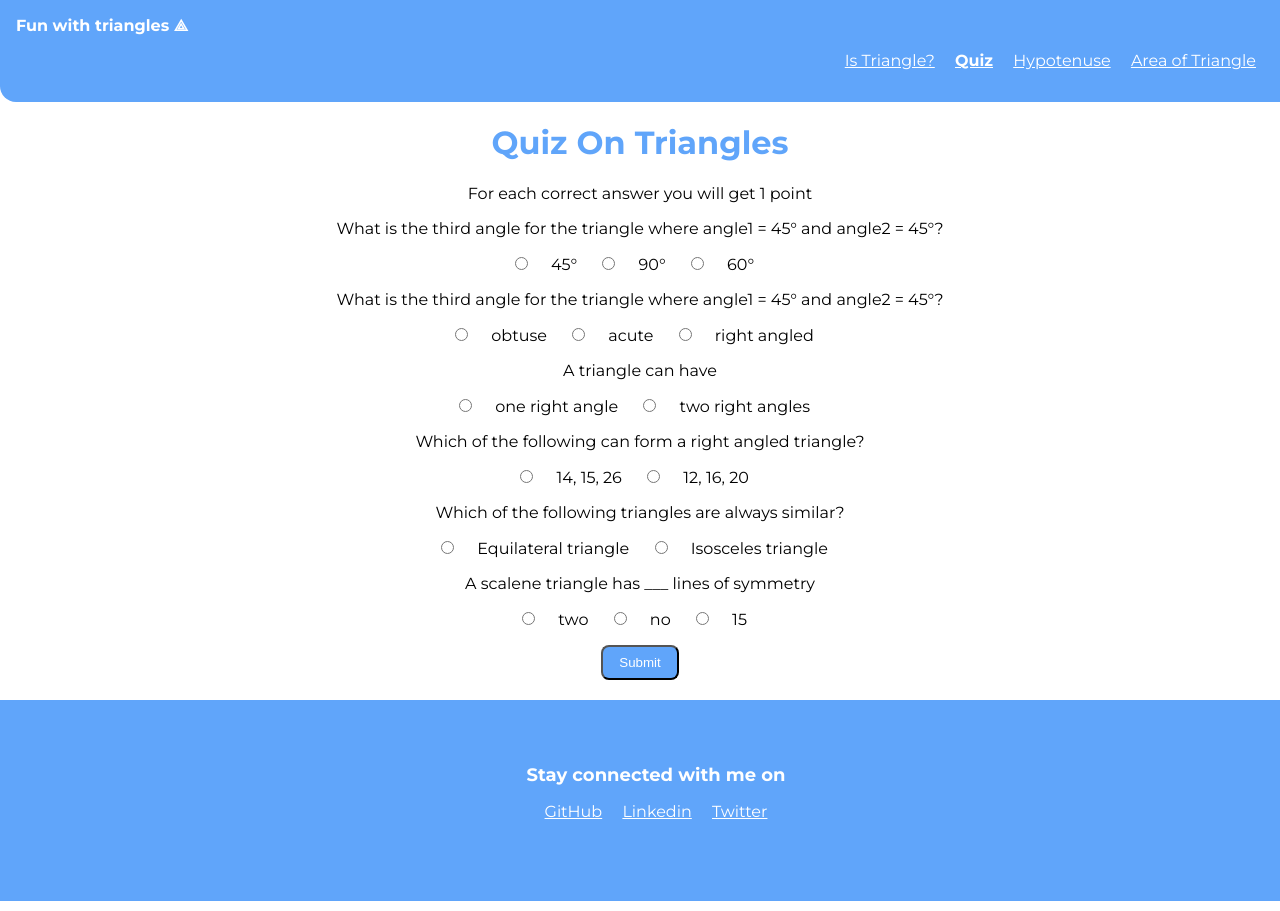
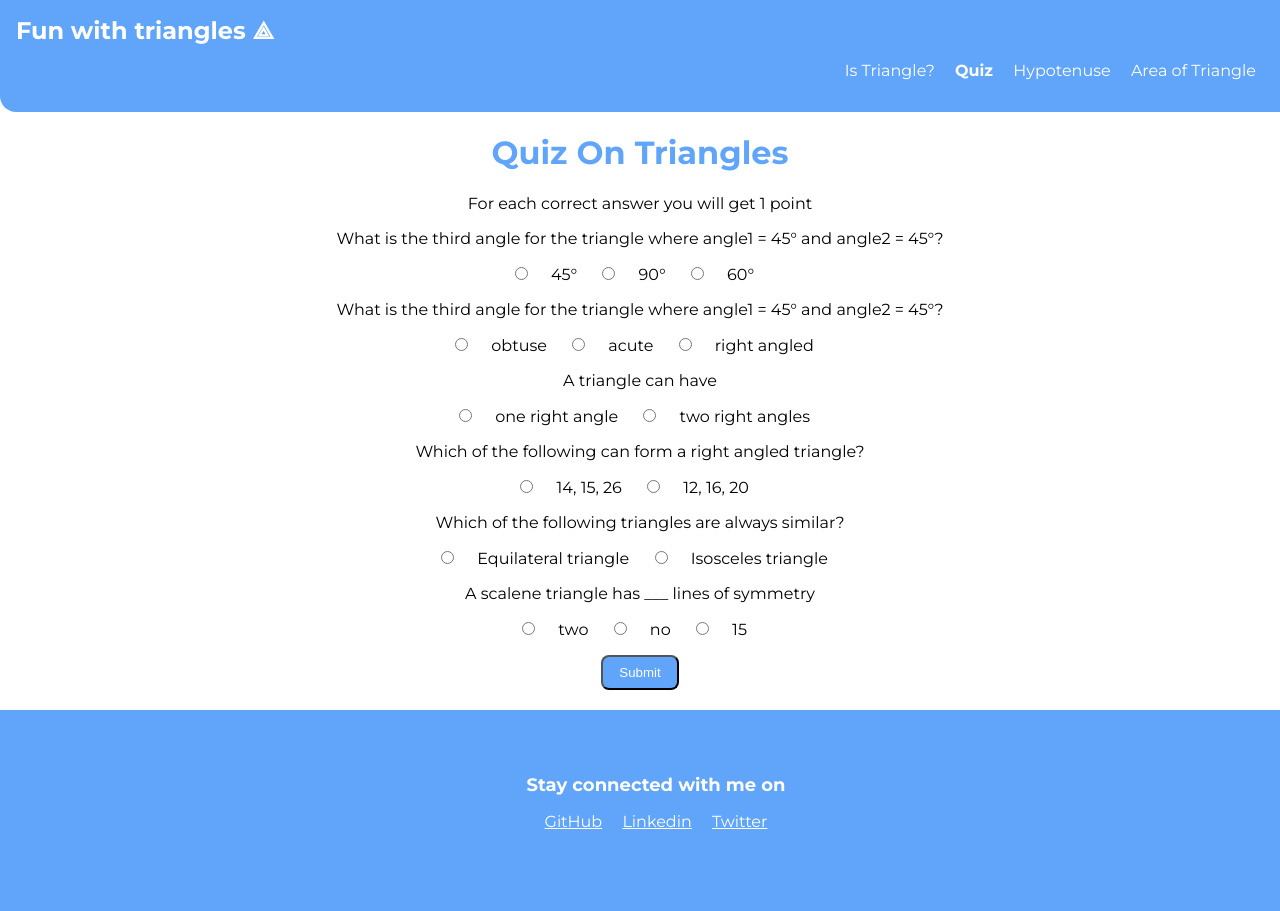
Before and after one commit to Shrey-Tyagi/fun-with-triangles, a plain HTML site: page index.html in a window 1280 px wide. Shown: the top 911 px of the page. Drawn offline with Linux system fonts and the light colour scheme.

Commit message:
style - nav styled

```diff
--- a/style/styles.css
+++ b/style/styles.css
@@ -100,6 +100,7 @@ button {
 .navigation .nav-brand {
     font-weight: bold;
     text-align: left;
+    font-size:x-large;
 }
 
 .navigation .nav-pills {
@@ -108,6 +109,7 @@ button {
 
 .navigation .link {
     color: white;
+    text-decoration: none;
 }
 
 .navigation .link-active {
```
